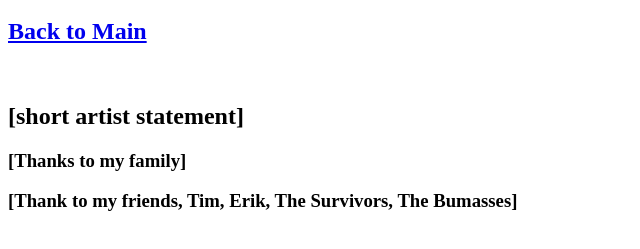
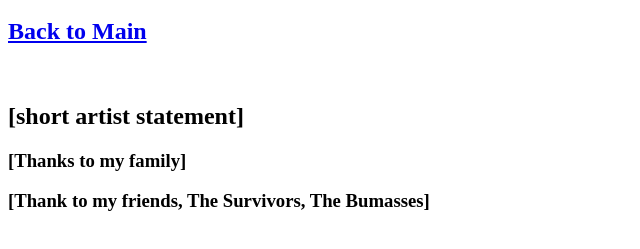
Before and after one commit to TheIrishBlackGuy/bfa-idea, a plain HTML site: page credits.html in a window 1280 px wide. Shown: the part 219-468 px from the top of the page, without its empty margins (0-640 px from the left). Drawn offline with Linux system fonts and the light colour scheme.

Commit message:
update credits

```diff
--- a/credits.html
+++ b/credits.html
@@ -19,7 +19,7 @@
     <br>
     <h2>[short artist statement]</h2>
     <h3>[Thanks to my family]</h3>
-    <h3>[Thank to my friends, Tim, Erik, The Survivors, The Bumasses]</h3>
+    <h3>[Thank to my friends, The Survivors, The Bumasses]</h3>
 
 
 
```
Also changed, not shown: index.html (+1 -1 lines).
